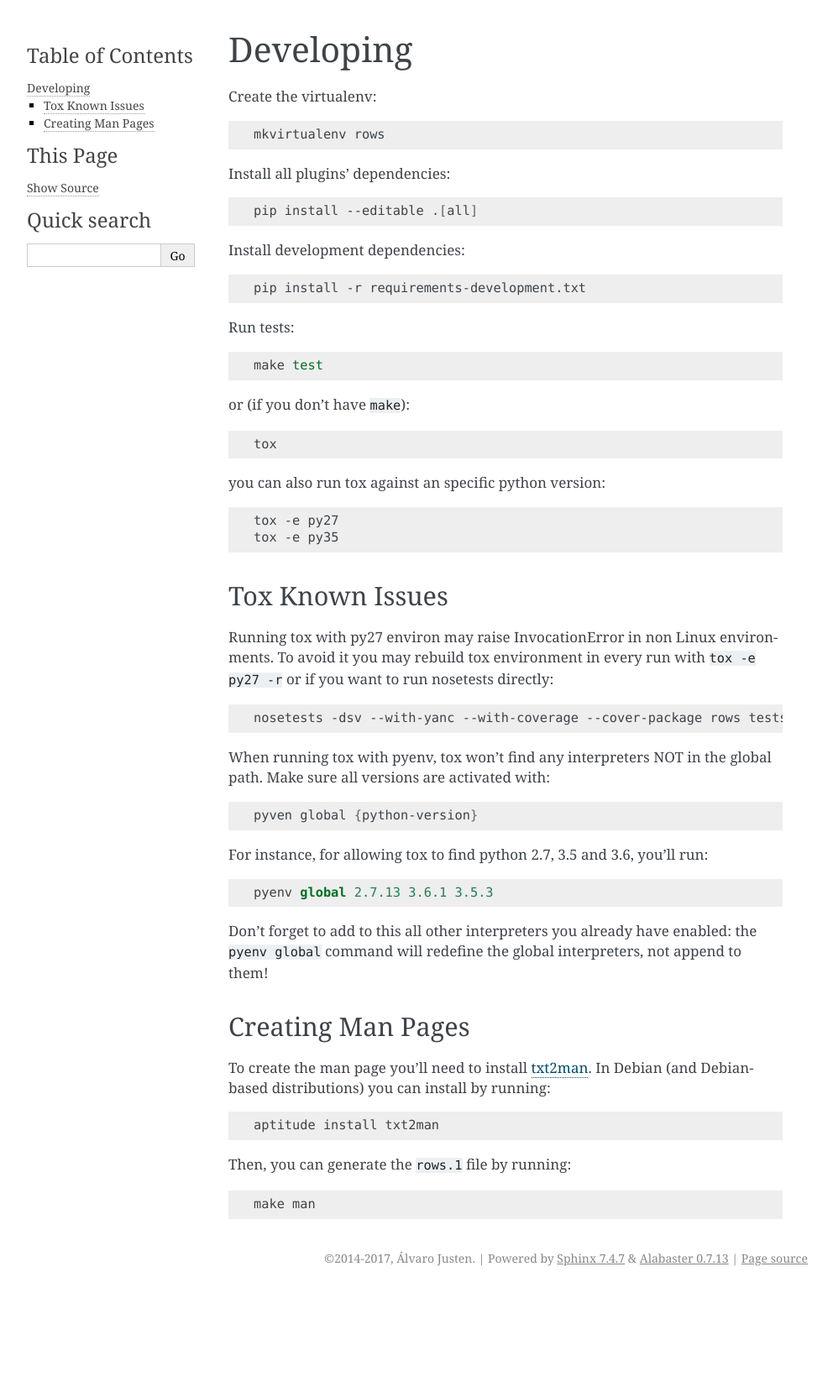
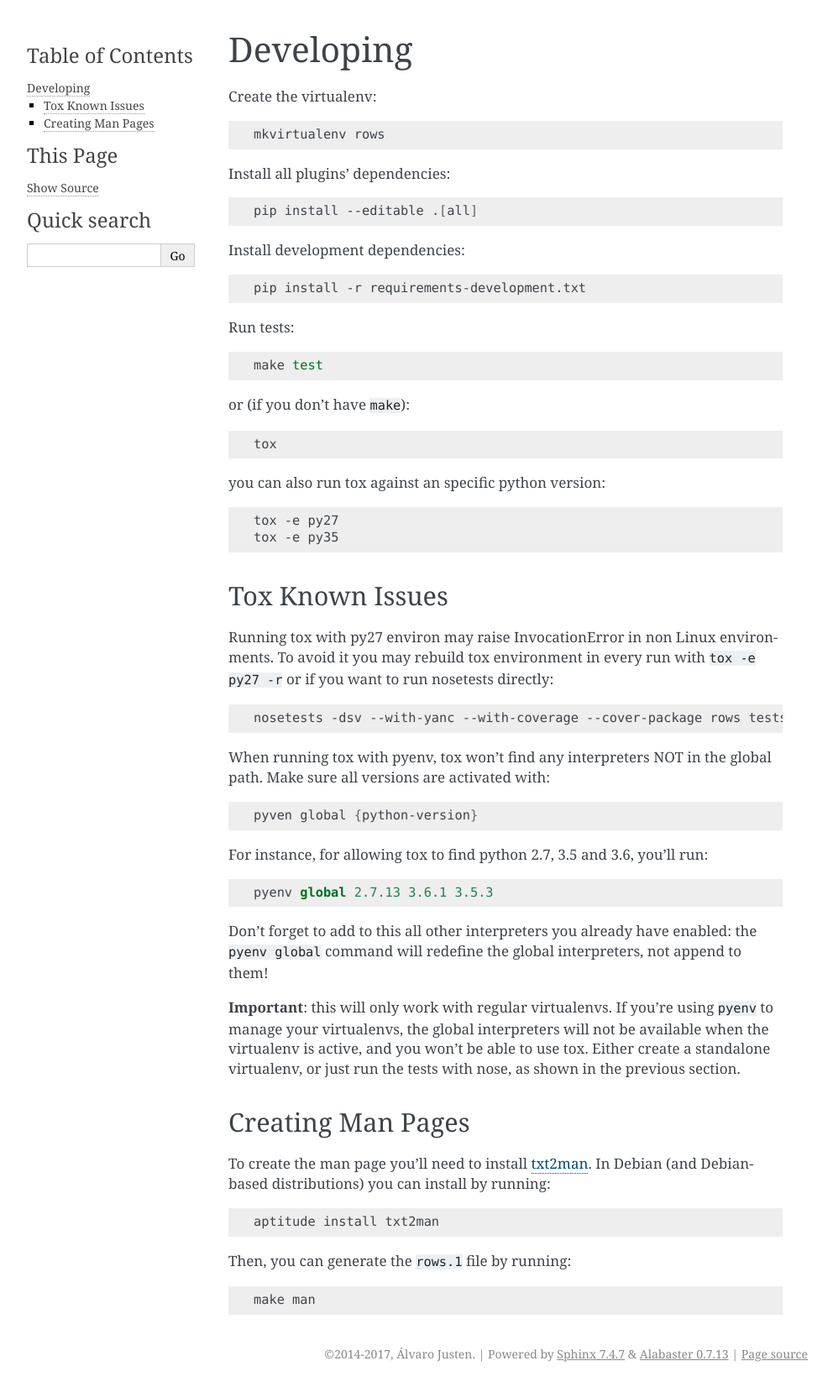
Before and after one commit to turicas/rows, a Sphinx documentation site: the page built from docs/contributing.md, in a window 1280 px wide. Shown: the whole page at 84% size, without its empty margins (148-1140 px from the left). Built offline with Sphinx 7.4.7, drawn with Linux system fonts in a browser that asks for light colours; before the commit the page ends 1538 px from its top, so only the background shows below that.

Commit message:
Add clarification about pyenv virtualenv vs regular virtualenv

```diff
--- a/docs/contributing.md
+++ b/docs/contributing.md
@@ -64,6 +64,12 @@ Don't forget to add to this all other interpreters you already have enabled:
 the `pyenv global` command will redefine the global interpreters, not append
 to them!
 
+**Important**: this will only work with regular virtualenvs. If you're using
+`pyenv` to manage your virtualenvs, the global interpreters will not be
+available when the virtualenv is active, and you won't be able to use tox.
+Either create a standalone virtualenv, or just run the tests with nose, as
+shown in the previous section.
+
 ### Creating Man Pages
 
 To create the man page you'll need to install [txt2man][txt2man]. In Debian
```
